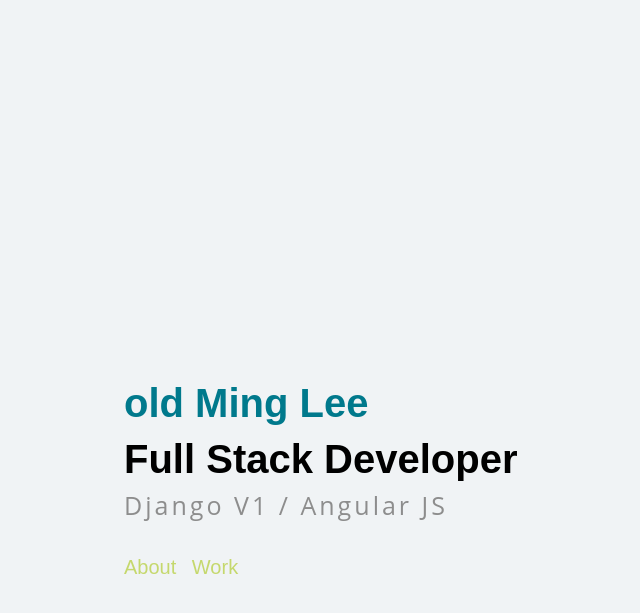
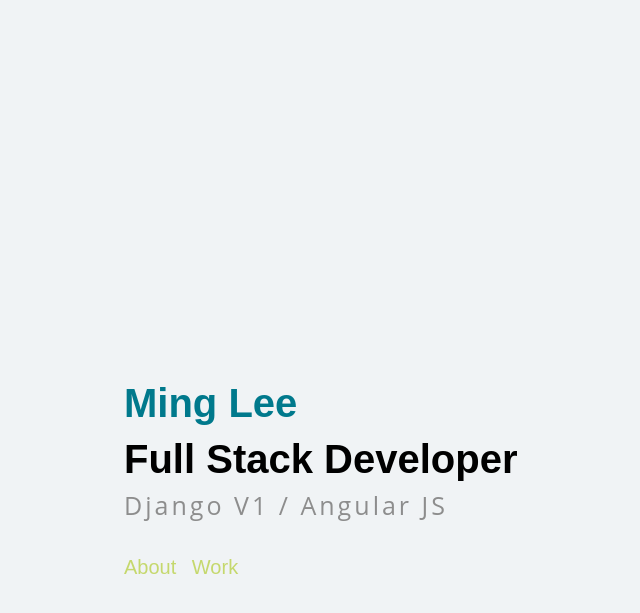
Before and after one commit to MingLee02/MingLee02.github.io, a Jekyll site: the page built from index.md, in a window 1280 px wide. Shown: the top 613 px of the page, without its empty margins (16-656 px from the left). Built offline with Jekyll 4.4.1, drawn with Linux system fonts in a browser that asks for light colours.

```diff
--- a/index.md
+++ b/index.md
@@ -5,7 +5,7 @@ title: Introduction
 ---
 
 <h1 class="intro">
-    <span class="name">old Ming Lee</span>
+    <span class="name">Ming Lee</span>
     <span>Full Stack Developer</span>
     <span class="summary">Django V1 / Angular JS</span>
 </h1>
```
